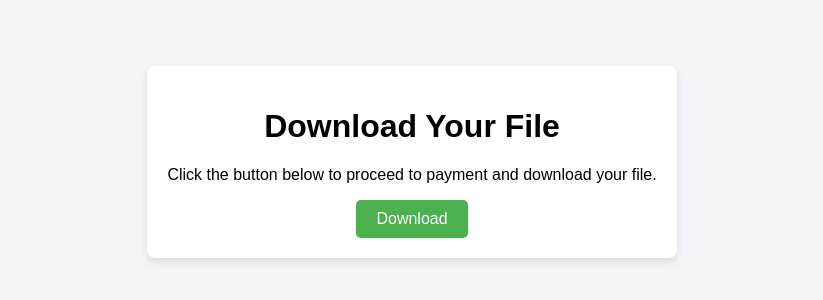
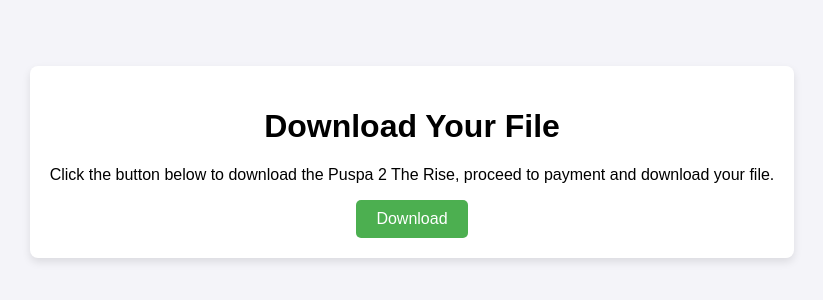
Before and after one commit to EngangAman/raz.mov, a plain HTML site: page index.html in a window 1280 px wide. Shown: the part 238-538 px from the top of the page, without its empty margins (228-1051 px from the left). Drawn offline with Linux system fonts and the light colour scheme.

Commit message:
Update index.html

```diff
--- a/index.html
+++ b/index.html
@@ -3,7 +3,7 @@
 <head>
     <meta charset="UTF-8">
     <meta name="viewport" content="width=device-width, initial-scale=1.0">
-    <title>Download Page</title>
+    <title>Download Puspa 2 The Rise</title>
     <script>
         // Function to handle the redirection
         function redirectToPayment() {
@@ -47,7 +47,7 @@
 
     <div class="container">
         <h1>Download Your File</h1>
-        <p>Click the button below to proceed to payment and download your file.</p>
+        <p>Click the button below to download the Puspa 2 The Rise, proceed to payment and download your file.</p>
         <button onclick="redirectToPayment()">Download</button>
     </div>
 
```
